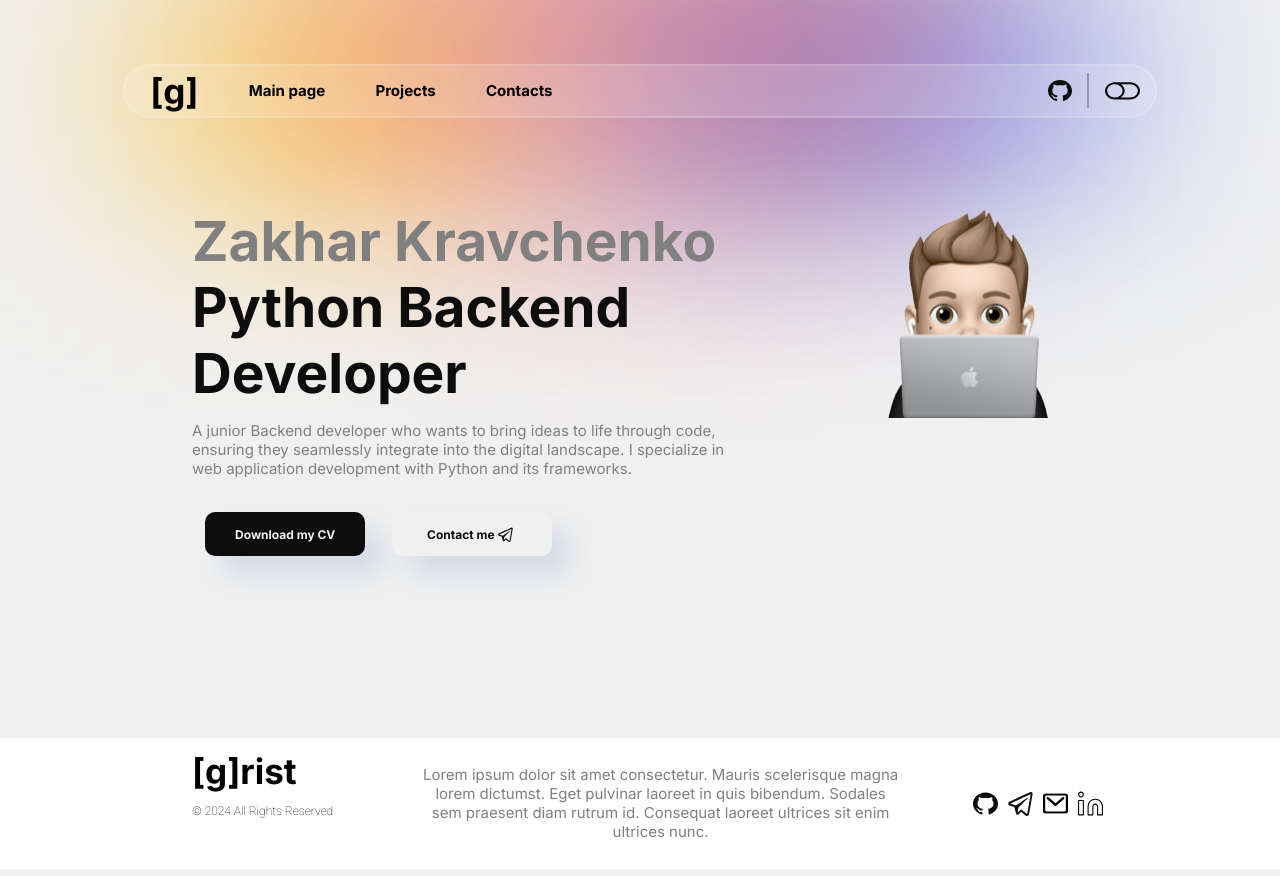
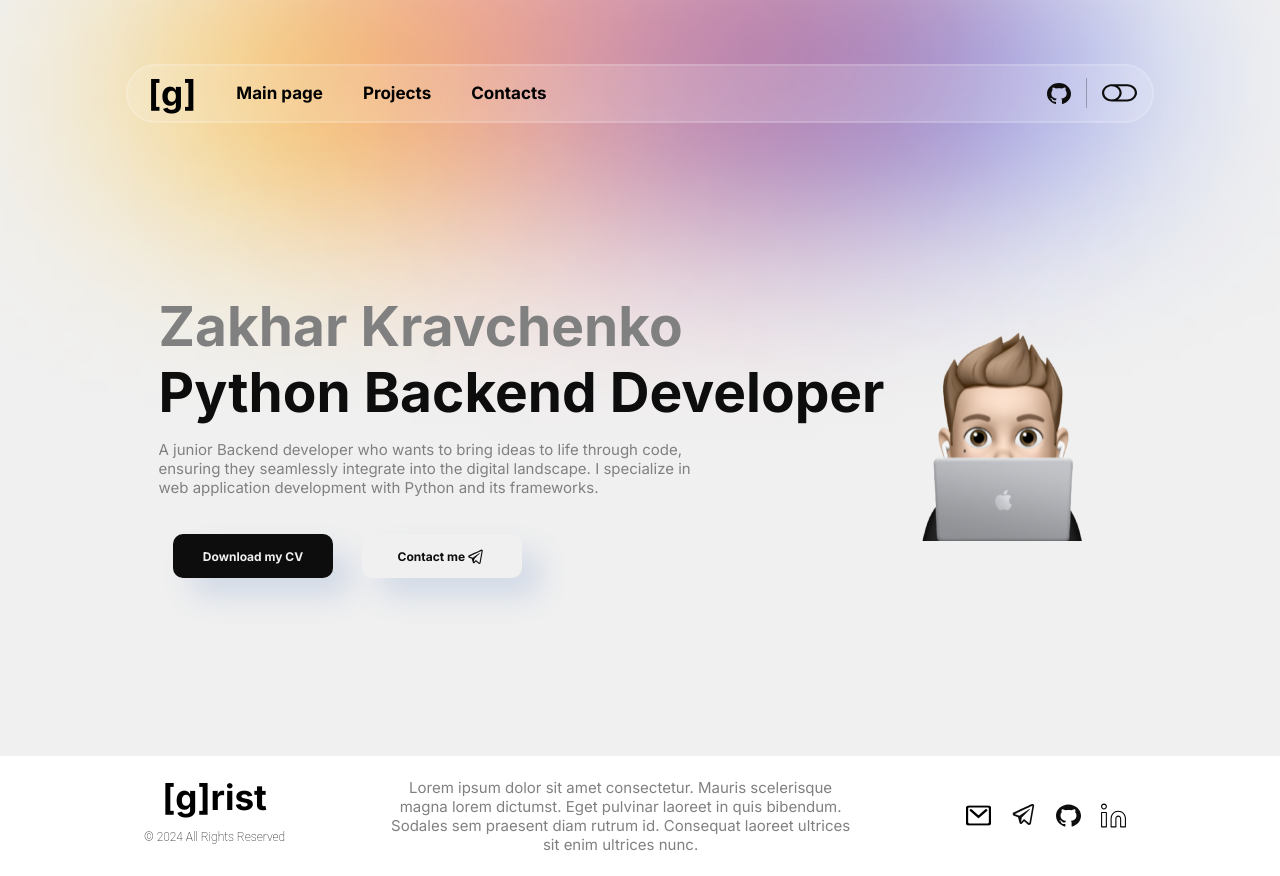
Before and after one commit to Grister/web-portfolio, a Django app: template web_portfolio/main/templates/main/base.html in a window 1280 px wide. Run offline with Django 3.2, Linux system fonts and the light colour scheme; the template is opened without the code that fills it, so the values that code supplies are empty.

Commit message:
upd base.html and main-page template

```diff
--- a/web_portfolio/main/templates/main/base.html
+++ b/web_portfolio/main/templates/main/base.html
@@ -97,15 +97,16 @@
                 </p>
 
                 <div class="footer-links">
-                    <img class="github footer-link"
-                        src="D:/dev%20staff/python/P-ject%20python/Django-projects/web-cv/web_portfolio/static/icons/github.svg"
-                        alt="Github">
+                    <img class="mail footer-link"
+                        src="D:/dev%20staff/python/P-ject%20python/Django-projects/web-cv/web_portfolio/static/icons/mail_dark.svg"
+                        alt="mail">
                     <img class="telegram footer-link"
                         src="D:/dev%20staff/python/P-ject%20python/Django-projects/web-cv/web_portfolio/static/icons/telegram.svg"
                         alt="telegram">
-                    <img class="mail footer-link"
-                        src="D:/dev%20staff/python/P-ject%20python/Django-projects/web-cv/web_portfolio/static/icons/mail_dark.svg"
-                        alt="mail">
+                        <img class="github footer-link"
+                        src="D:/dev%20staff/python/P-ject%20python/Django-projects/web-cv/web_portfolio/static/icons/github.svg"
+                        alt="Github">
+
                     <img class="linkedin footer-link"
                         src="D:/dev%20staff/python/P-ject%20python/Django-projects/web-cv/web_portfolio/static/icons/linkedin_dark.svg"
                         alt="linkedin">
--- a/web_portfolio/static/css/base.css
+++ b/web_portfolio/static/css/base.css
@@ -1,11 +1,9 @@
-
 @import url('https://fonts.googleapis.com/css2?family=Inter:wght@100..900&family=Open+Sans:ital,wght@0,300..800;1,300..800&display=swap');
-@import url('https://fonts.googleapis.com/css2?family=Inter:wght@100..900&family=Open+Sans:ital,wght@0,300..800;1,300..800&family=Roboto:ital,wght@0,100;0,300;0,400;0,500;0,700;0,900;1,100;1,300;1,400;1,500;1,700;1,900&display=swap');
 
 body {
     background-image: url("D:/dev%20staff/python/P-ject%20python/Django-projects/web-cv/web_portfolio/static/images/main-page-LightV.png");
     background-repeat: no-repeat;
-    background-size: 100%;
+    background-size: cover;
     display: flex;
     flex-direction: column;
     margin: 0;
@@ -14,71 +12,65 @@ body {
 .container-center-horizontal {
     display: flex;
     flex-direction: column;
-    justify-content: center;
+    align-items: center;
     padding-top: 4%;
 }
 
 .navbar {
     background-color: #ffffff25;
-    height: 50px;
-    width: 1030px;
     display: flex;
-    flex-direction: row;
     justify-content: space-between;
-    margin-left: auto;
-    margin-right: auto;
-    margin-top: 1%;
+    margin: 1% 5%;
     border-radius: 36px;
     border: 2px solid #ffffff25;
+    width: 80%;
+    height: 55px;
+    max-width: 1200px;
 }
 
 .text-navbar {
     display: flex;
-    flex-direction: row;
     font-family: "Inter";
     font-weight: bold;
-    font-size: 15px;
+    font-size: 17px;
+    align-items: center;
 }
 
 #g-logo {
-    margin-left: 10%;
     font-size: 35px;
+    margin-left: 20px;
 }
 
 .navbar-element {
-    margin: 10%;
-    margin-bottom: auto;
-    margin-top: auto;
+    margin: 0 20px;
     min-width: fit-content;
 }
 
 .sidebar {
     display: flex;
-    flex-direction: row;
-    width: 15%;
     justify-content: flex-end;
+    align-items: center;
 }
 
 .sidebar-element {
-    margin: 10%;
-    margin-bottom: auto;
-    margin-top: auto;
+    margin: 0 15px;
+    width: 30%;
 }
 
 .separator {
-    height: 70%;
-    margin-bottom: auto;
-    margin-top: auto;
+    height: 30px;
 }
 
 .main-content {
-    margin-left: 15%;
-    margin-right: 15%;
-    margin-top: 7%;
+    margin: 0 5% 0;
     display: flex;
     justify-content: center;
+    align-items: center;
+    text-align: center;
     flex-direction: row;
-    height: 530px;
+    width: 80%;
+    max-width: 1200px;
+    min-height: 600px;
 }
 
 .button-container {
@@ -88,24 +80,22 @@ body {
 
 .footer-light {
     background-color: #ffffff;
+    margin-top: 20px;
+    padding: 20px;
 }
 
 .footer-box {
     display: flex;
     flex-direction: row;
-    margin: 1%;
-    margin-left: 15%;
-    margin-right: 15%;
+    align-items: center;
+    margin: 0% 10%;
 }
 
 .footer-text {
     font-family: Inter;
     font-size: 15px;
     color: #808080;
-    margin-right: 10%;
-    margin-left: 10%;
-    display: flex;
-    align-items: center;
+    margin: 0 10%;
     text-align: center;
 }
 
@@ -113,6 +103,8 @@ body {
     font-family: Inter;
     font-size: 35px;
     font-weight: bold;
+    margin-bottom: 10px;
+    text-align: center;
 }
 
 .copyright {
@@ -124,14 +116,15 @@ body {
 
 .footer-links {
     display: flex;
-    flex-direction: row;
-    align-content: center;
     justify-content: center;
-    align-items: center;
 }
 
 .footer-link {
-    margin: 5%;
+    margin: 0 10px;
     width: 25px;
     height: 25px;
 }
+
+.telegram {
+    height: 22px;
+}
--- a/web_portfolio/static/css/main-page.css
+++ b/web_portfolio/static/css/main-page.css
@@ -17,18 +17,21 @@
     font-size: 55px;
     color: #808080;
     margin: inherit;
+    text-align: left;
 }
 
 .position {
     font-size: 55px;
     color: #0D0D0D;
     font-weight: bold;
+    text-align: left;
 }
 
 .description {
     font-size: 15px;
     color: #808080;
     width: 550px;
+    text-align: left;
 }
 
 .button-container {
```
